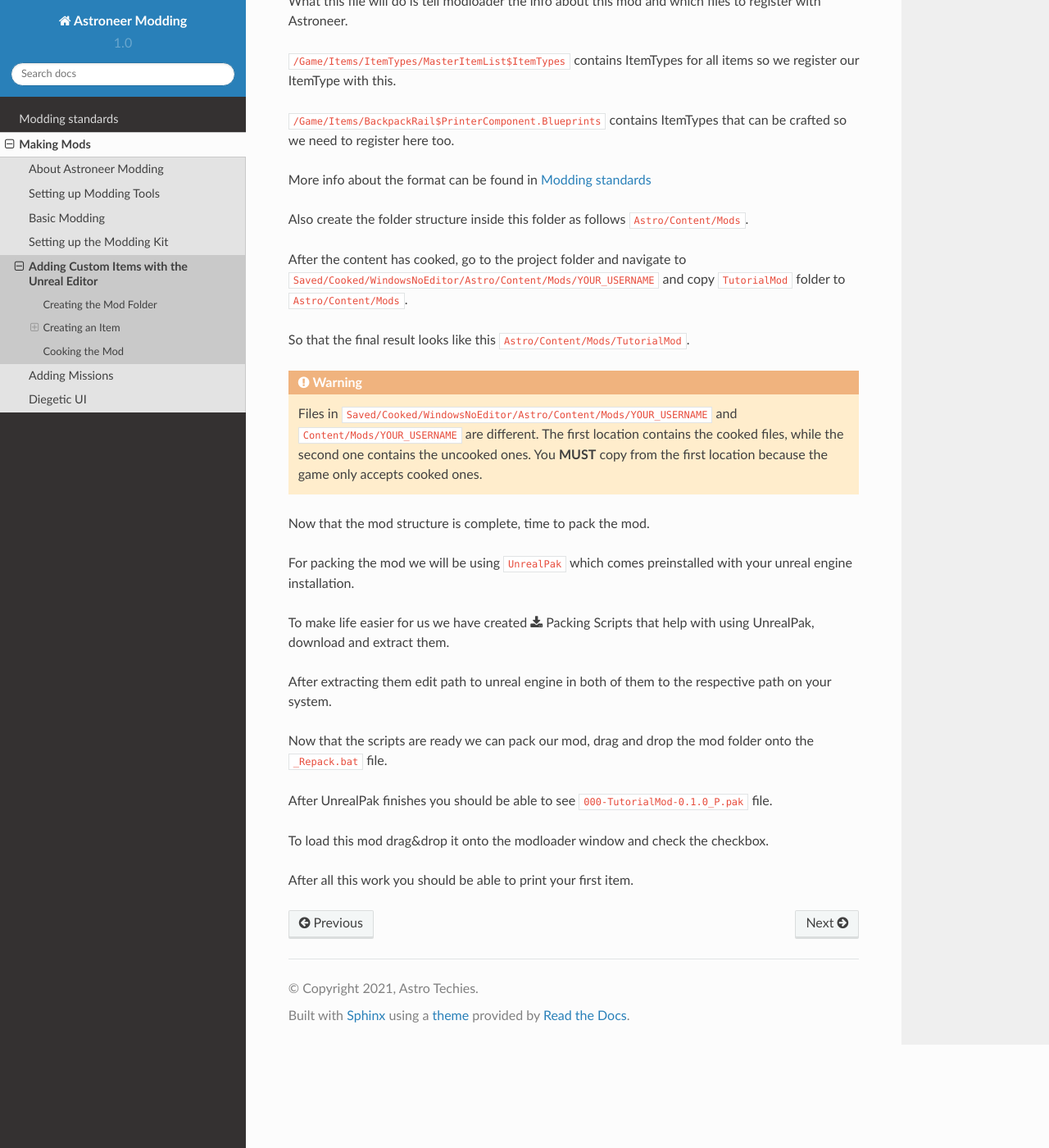
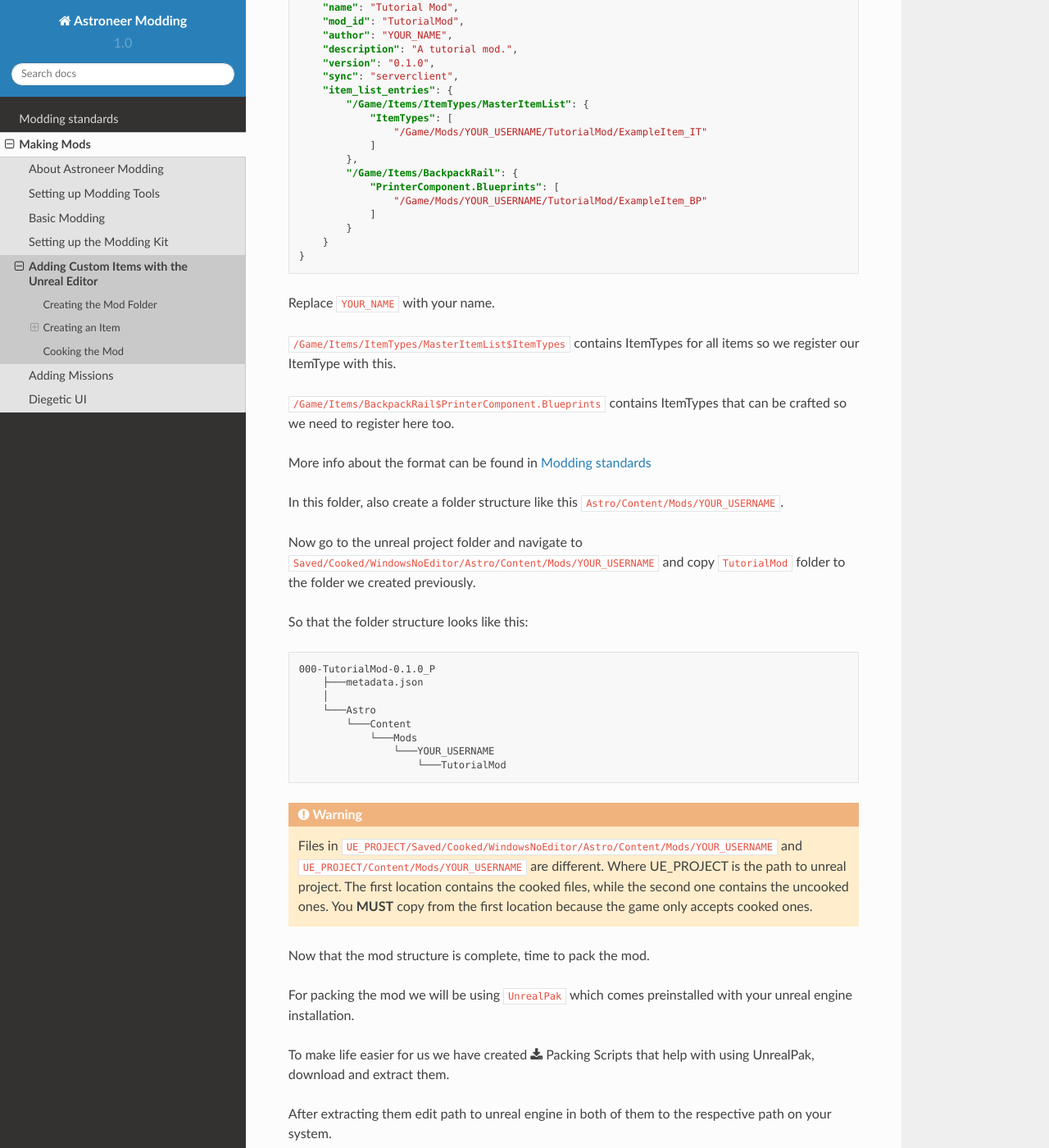
Before and after one commit to AstroTechies/astroneermodding, a Sphinx documentation site: the page built from docs/guides/kitModding.rst, in a window 1280 px wide and 1400 px high, scrolled down 3487 px. Shown: the whole window at 82% size. Built offline with Sphinx 7.4.7 and the Read the Docs theme 2.0.0, drawn with Linux system fonts in a browser that asks for light colours; some of the changed text lies outside the part shown.

Commit message:
fix kit modding tutorial, make it more clear

```diff
--- a/docs/guides/kitModding.rst
+++ b/docs/guides/kitModding.rst
@@ -84,11 +84,12 @@
 .. warning::
     If you set ``Is Base Item`` and ``Base Item Type`` simultaneously the item **WILL NOT** show up in the catalog.
 
-Set ``Base Item Type`` to ``Consumable_JumpJet_IT`` so it gets listed near jetpacks and hoverboards.
+* Set **Base Item Type** to ``Consumable_JumpJet_IT`` so it gets listed near jetpacks and hoverboards.
+* Untick **Is Base Item**.
+* Set **Catalog Mesh** to the mesh we imported earlier.
+* Set **Crate Overlay Texture** to ``ui_icon_package_drill``. This is used to determine the icon that will be displayed on the packaged item.
+* Set **Widget Icon** to ``ui_icon_comp_drill``. This is used to determine the icon that will be displayed in the item catalog and on hovering on the item.
 
-Untick ``Is Base Item``.
-
-Set ``Catalog Mesh`` to the mesh we imported earlier.
 
 
 Open **Control Symbol** section and fill the fields out like this:
@@ -98,14 +99,29 @@
 * **Tooltip Subtitle**: ``Example Item``
 * **Description**: ``This is an example item.``
 
+
+Linking ItemType and BP together
+^^^^^^^^^^^^^^^^^^^^^^^^^^^^^^^^^
+
+Now open the ``ExampleItem_BP`` yet again, and click on **ItemComponent**.
+
+On the right open the **Item Component** dropdown, there, set the **Item Type** to ``ExampleItem_IT``.
+
 Cooking the Mod
 ---------------
 
+Remember to save every asset you have changed before cooking.
+
 Click on **File** > **Cook Content for Windows**
 
-While the content is being cooked create a folder in file explorer with the name ``000-TutorialMod-0.1.0_P`` and open it.
+After the content has been cooked, create a folder in file explorer with the name ``000-TutorialMod-0.1.0_P`` and open this folder.
 
-Inside this folder create a file called ``metadata.json``
+.. note::
+    This folder must be outside of unreal project.
+
+Inside this folder create a file called ``metadata.json``.
+
+This file is responsible for telling the modloader where to find mod files for certain parts of the mod.
 
 Fill this file out like this
 
@@ -135,22 +151,33 @@
 
 Replace ``YOUR_NAME`` with your name.
 
-What this file will do is tell modloader the info about this mod and which files to register with Astroneer.
-
 ``/Game/Items/ItemTypes/MasterItemList$ItemTypes`` contains ItemTypes for all items so we register our ItemType with this.
 
 ``/Game/Items/BackpackRail$PrinterComponent.Blueprints`` contains ItemTypes that can be crafted so we need to register here too.
 
 More info about the format can be found in :doc:`../standards/index`
 
-Also create the folder structure inside this folder as follows ``Astro/Content/Mods``.
+In this folder, also create a folder structure like this ``Astro/Content/Mods/YOUR_USERNAME``.
 
-After the content has cooked, go to the project folder and navigate to ``Saved/Cooked/WindowsNoEditor/Astro/Content/Mods/YOUR_USERNAME`` and copy ``TutorialMod`` folder to ``Astro/Content/Mods``.
+Now go to the unreal project folder and navigate to ``Saved/Cooked/WindowsNoEditor/Astro/Content/Mods/YOUR_USERNAME`` and copy ``TutorialMod`` folder to the folder we created previously.
 
-So that the final result looks like this ``Astro/Content/Mods/TutorialMod``.
+So that the folder structure looks like this:
+
+.. code-block::
+
+    000-TutorialMod-0.1.0_P
+        ├───metadata.json
+        │
+        └───Astro
+            └───Content
+                └───Mods
+                    └───YOUR_USERNAME
+                        └───TutorialMod
+
 
 .. warning::
-    Files in ``Saved/Cooked/WindowsNoEditor/Astro/Content/Mods/YOUR_USERNAME`` and ``Content/Mods/YOUR_USERNAME`` are different.
+    Files in ``UE_PROJECT/Saved/Cooked/WindowsNoEditor/Astro/Content/Mods/YOUR_USERNAME`` and ``UE_PROJECT/Content/Mods/YOUR_USERNAME`` are different.
+    Where UE_PROJECT is the path to unreal project.
     The first location contains the cooked files, while the second one contains the uncooked ones.
     You **MUST** copy from the first location because the game only accepts cooked ones.
 
```
